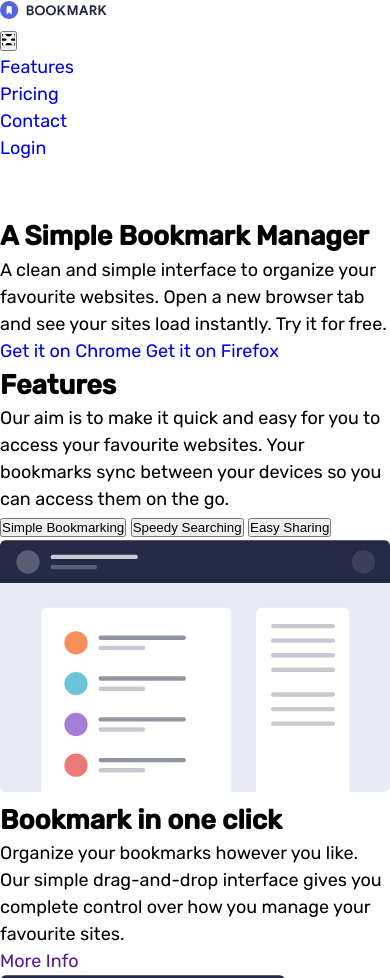
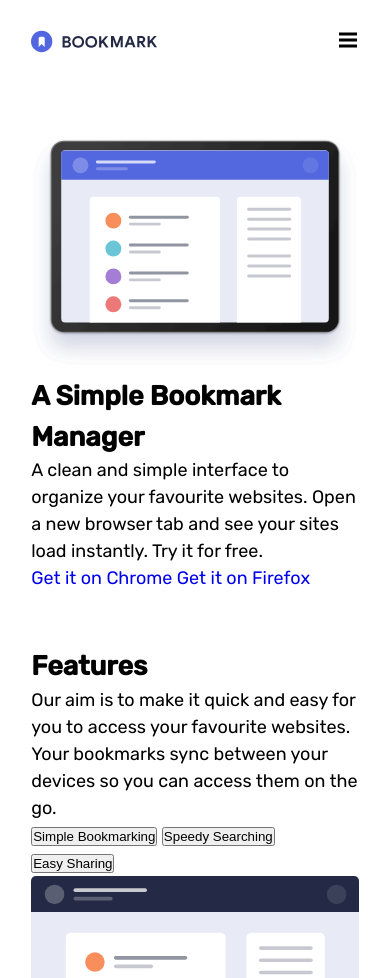
Before and after one commit to hello-antonio/bookmark-site, a website built with Parcel: page src/index.html in a window 390 px wide. Shown: the top 978 px of the page. Built offline with nearby package versions, Linux system fonts and the light colour scheme.

Commit message:
add navbar and layout

```diff
--- a/src/index.html
+++ b/src/index.html
@@ -7,6 +7,11 @@
     <meta http-equiv="X-UA-Compatible" content="ie=edge">
     <meta name="description" content="Web Starter">
     <title>Web Starter</title>
+    <script>
+        (function () {
+            document.getElementsByTagName("html")[0].classList.add("js")
+        })();
+    </script>
     <link rel="icon" type="image/png" sizes="32x32" href="./images/favicon-32x32.png">
     <link href="https://fonts.googleapis.com/css?family=Rubik:400,500&display=swap" rel="preload" as="style"
         onload="this.rel = 'stylesheet'">
@@ -36,13 +41,13 @@
             <div class="navbar__toggle">
                 <button aria-label="Open Menu">
                     <svg class="icon">
-                        <use xlink:href="#icon-hamburger"></use>
-                        <use xlink:href="#icon-close"></use>
+                        <use xlink:href="#icon-hamburger" class="icon__hamburger"></use>
+                        <use xlink:href="#icon-close" class="icon__close"></use>
                     </svg>
                 </button>
             </div>
             <!-- MENU -->
-            <ul class="navbar__menu" role="menu">
+            <ul class="navbar__menu links" role="menu">
                 <li role="none"><a role="menuitem" href="#">
                         Features
                     </a></li>
@@ -52,21 +57,21 @@
                 <li role="none"><a role="menuitem" href="#">
                         Contact
                     </a></li>
-                <li role="none"><a role="menuitem" href="#">
+                <li role="none"><a class="btn" role="menuitem" href="#">
                         Login
                     </a></li>
                 <li class="navbar__mobile-visible" role="none">
                     <ul>
                         <li>
                             <a role="menuitem" href="#" aria-label="Facebook">
-                                <svg class="icon">
+                                <svg class="icon icon-facebook">
                                     <use xlink:href="#icon-facebook"></use>
                                 </svg>
                             </a>
                         </li>
                         <li>
                             <a role="menuitem" href="#" aria-label="Twitter">
-                                <svg class="icon">
+                                <svg class="icon icon-twitter">
                                     <use xlink:href="#icon-twitter"></use>
                                 </svg>
                             </a>
@@ -80,6 +85,7 @@
         <div class="container">
             <!-- HOME -->
             <section id="homepage">
+                <img src="./images/illustration-hero.svg" alt="illustration-hero" aria-hidden="true">
                 <div>
                     <h1>
                         A Simple Bookmark Manager
@@ -221,7 +227,7 @@
                 </ul>
             </section>
             <!-- FAQ -->
-            <section id="faq">
+            <section id="faq" class="section">
                 <div class="section__header">
                     <h2>
                         Frequently Asked Questions
@@ -326,6 +332,7 @@
                 </div>
             </section>
         </div>
+    </main>
     <!-- CTA -->
     <section id="cta" class="section cta">
         <div class="container">
@@ -351,10 +358,9 @@
             </form>
         </div>
     </section>
-    </main>
     <!-- FOOTER -->
     <footer class="footer">
-        <ul class="container">
+        <ul class="container links">
             <li><a href="#homepage" aria-label="Bookmark">
                     <svg class="icon logo-bookmark-footer">
                         <use xlink:href="#logo-bookmark"></use>
@@ -377,14 +383,14 @@
                 <ul>
                     <li>
                         <a role="menuitem" href="#" aria-label="Facebook">
-                            <svg class="icon">
+                            <svg class="icon icon-facebook">
                                 <use xlink:href="#icon-facebook"></use>
                             </svg>
                         </a>
                     </li>
                     <li>
                         <a role="menuitem" href="#" aria-label="Twitter">
-                            <svg class="icon">
+                            <svg class="icon icon-twitter">
                                 <use xlink:href="#icon-twitter"></use>
                             </svg>
                         </a>
--- a/src/scss/_icons.scss
+++ b/src/scss/_icons.scss
@@ -1,8 +1,8 @@
 // _icons.scss
 .icon {
     display: inline-block;
-    width: 1em;
-    height: 1em;
+    width: 1rem;
+    height: 1rem;
     stroke-width: 0;
     stroke: currentColor;
     fill: currentColor;
@@ -13,32 +13,11 @@
     @content;
 }
 
-// .cup {
-//     @include icon-colors() {
-//       --cup-color: red;
-//       --smoke-color: grey;
-//     };
-//   }
-
-//   .cup-alt {
-//     @include icon-colors(green) {
-//       --cup-color: green;
-//       --smoke-color: grey;
-//     };
-//   }
-/* ==========================================
-  Single-colored icons can be modified like so:
-  .icon-name {
-    font-size: 32px;
-    color: red;
-  }
-  ========================================== */
-
 .logo-bookmark {
-    width: 5.919921875em;
+    width: 7rem;
+    height: 1.5rem;
+    vertical-align: middle;
 }
-
-// color1: logo, color2: logo, color3: text/icon
 
 .logo-bookmark-footer {
     @extend .logo-bookmark;
@@ -59,11 +38,11 @@
 }
 
 .icon-twitter {
-    width: 1.2001953125em;
+    width: 1.2001953125rem;
 }
 
 .icon-hamburger {
-    width: 1.2001953125em;
+    width: 1.2001953125rem;
 }
 
 .icon-close {
@@ -71,5 +50,5 @@
 }
 
 .icon-arrow {
-    width: 1.5em;
+    width: 1.5rem;
 }
--- /dev/null
+++ b/src/scss/_layout.scss
@@ -0,0 +1,11 @@
+// _layouts.scss
+.container {
+    width: 84%;
+    max-width: 1116px;
+    margin: auto;
+    padding: 1.5rem 0;
+}
+
+main section {
+    padding: 1.5rem 0;
+}
--- /dev/null
+++ b/src/scss/_navbar.scss
@@ -0,0 +1,135 @@
+// _navbar.scss
+.navbar {
+    &__toggle {
+        display: none;
+    }
+
+    &__menu {
+        a {
+            font-size: 1rem;
+        }
+
+        a:not(.btn) {
+            padding: 0.5rem 0;
+            color: $soft-blue;
+        }
+
+        a.btn {
+            padding: 0.5rem 0.75rem;
+        }
+
+        .icon {
+            width: 1.5rem;
+            height: 1.5rem;
+            --color3: #{$soft-blue};
+        }
+
+        li {
+            margin: 0.5rem 0;
+        }
+
+        li ul li {
+            display: inline-block;
+
+            &:first-child {
+                margin: 0 1rem 0 0;
+            }
+        }
+    }
+
+    @media (min-width:768px) {
+        display: flex;
+        flex-flow: row wrap;
+        justify-content: space-between;
+        align-items: center;
+
+        &__mobile-visible {
+            display: none !important;
+            visibility: hidden;
+        }
+
+        &__menu {
+            a {
+                font-size: 0.75rem;
+            }
+
+            li {
+                display: inline-block;
+                margin: 0 3rem 0 0;
+
+                &:first-child {
+                    margin-left: 0;
+                }
+
+                &:nth-last-child(2) {
+                    margin-right: 0;
+                }
+            }
+        }
+    }
+}
+
+.links {
+    a {
+        text-transform: uppercase;
+        letter-spacing: 1px;
+    }
+}
+
+// js
+.js {
+
+    @media (max-width: 767px) {
+        .navbar {
+            min-height: 70px;
+
+            &__title,
+            &__toggle {
+                display: inline-block;
+                width: 49%;
+            }
+
+            &__toggle {
+                text-align: right;
+
+                button {
+                    border: none;
+                    background-color: transparent;
+                    vertical-align: middle;
+                }
+
+                .icon__hamburger {
+                    opacity: 1;
+                }
+
+                .icon__close {
+                    opacity: 0;
+                }
+            }
+
+            &__menu {
+                position: absolute;
+                left: 0;
+                right: 0;
+                margin: 1.5rem 0;
+                padding: 1.5rem 8%;
+                width: 100%;
+                transform: translateY(-200%);
+                background-color: $very-dark-blue;
+                text-align: center;
+                transition: transform 500ms ease-in-out;
+
+                a {
+                    width: 100%;
+                    color: #fff;
+                    padding: 0.75rem;
+                }
+
+                .icon {
+                    font-size: 1.5rem;
+                    --color3: #{$soft-red}
+                }
+            }
+        }
+    }
+}
--- a/src/scss/main.scss
+++ b/src/scss/main.scss
@@ -24,9 +24,11 @@ $version: 1;
 @import "./reset";
 
 // LAYOUT
+@import "./layout";
 
 // COMPONENTS
 @import "./icons";
+@import "./navbar";
 
 // PAGES
 
```
Lines whose indentation alone changed are shown as unchanged.
